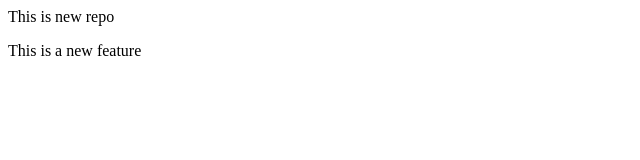
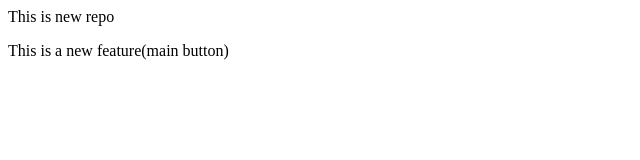
Before and after one commit to saksheekirdat/LocalRepoDemo, a plain HTML site: page index.html in a window 1280 px wide. Shown: the full height of the page, 0-640 px from the left. Drawn offline with Linux system fonts and the light colour scheme.

Commit message:
button add

```diff
--- a/index.html
+++ b/index.html
@@ -1,2 +1,2 @@
 <p>This is new repo </p>
-<p>This is a new feature</p>
+<p>This is a new feature(main button)</p>
```
